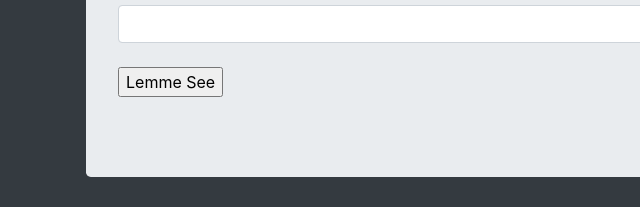
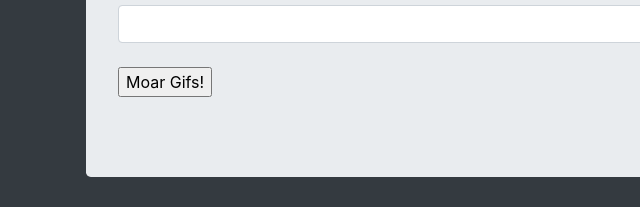
Before and after one commit to Mandoh/gif-hmwk, a plain HTML site: page index.html in a window 1280 px wide. Shown: the part 201-408 px from the top of the page, 0-640 px from the left. Drawn offline with nearby package versions, Linux system fonts and the light colour scheme.

Commit message:
Update index.html

```diff
--- a/index.html
+++ b/index.html
@@ -24,7 +24,7 @@
           <label for="gif-input">Add a Gif Bro</label>
           <input class="form-control" type="text" id="gif-input">
           <br>
-          <input id="add-gif" type="submit" value="Lemme See">
+          <input id="add-gif" type="submit" value="Moar Gifs!">
         </div>
       </form>
 
```
